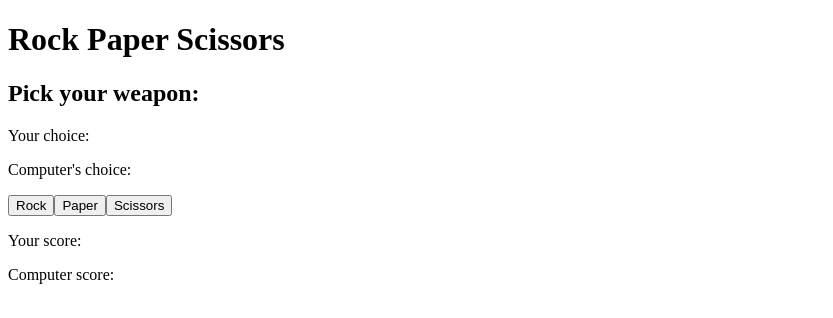
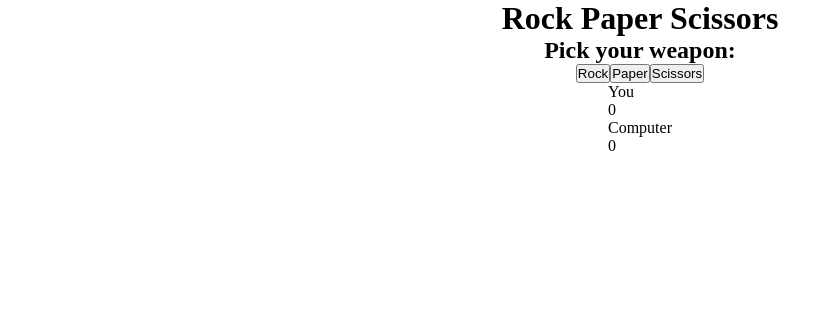
Before and after one commit to abegail/odin-rock-paper-scissors, a plain HTML site: page index.html in a window 1280 px wide. Both pictures are taken after a click on the button "Start Game". Shown: the whole page, without its empty margins (0-833 px from the left). Drawn offline with Linux system fonts and the light colour scheme.

Commit message:
Update interface

```diff
--- a/index.html
+++ b/index.html
@@ -3,13 +3,26 @@
 <head>
     <meta charset="UTF-8">
     <title>Rock Paper Scissors</title>
+    <link rel="stylesheet" href="style.css">
     <script src="script.js" defer></script>
 </head>
 <body>
     <h1>Rock Paper Scissors</h1>
     <h2 id="message">Human vs. Computer</h2>
+    <div id="weaponsContainer"></div>
+    <div id="statsContainer">
+        <div id="humanStats">
+            <div class="player"></div>
+            <div class="score"></div>
+            <div class="selection"></div>
+        </div>
+        <div id="computerStats">
+            <div class="player"></div>
+            <div class="score"></div>
+            <div class="selection"></div>
+        </div>
+    </div>
     <div id="weaponChoice"></div>
-    <div id="choiceContainer"></div>
     <div id="score"></div>
     <button id="newGame">Start Game</button>
 
--- a/script.js
+++ b/script.js
@@ -1,13 +1,20 @@
+// Map html elements
 const body = document.querySelector('body');
 const message = document.querySelector('#message');
-const weaponChoice = document.querySelector('#weaponChoice');
-const choiceContainer = document.querySelector('#choiceContainer');
-const score = document.querySelector('#score');
-const humanChoice = document.createElement('p');
-const computerChoice = document.createElement('p');
-const humanScore = document.createElement('p');
-const computerScore = document.createElement('p');
+const weaponsContainer = document.querySelector('#weaponsContainer');
+const statsContainer = document.querySelector('#statsContainer');
 
+// Game stats (score, weapon selection)
+const humanStats = document.querySelector('#humanStats');
+const computerStats = document.querySelector('#computerStats');
+const humanPlayer = document.querySelector('#humanStats>.player');
+const humanPlayerScore = document.querySelector('#humanStats>.score');
+const humanPlayerSelection = document.querySelector('#humanStats>.selection');
+const computerPlayer = document.querySelector('#computerStats>.player');
+const computerPlayerScore = document.querySelector('#computerStats>.score');
+const computerPlayerSelection = document.querySelector('#computerStats>.selection');
+
+// Create weapon selection
 const rock = document.createElement('button');
 rock.textContent = "Rock";
 const paper = document.createElement('button');
@@ -16,6 +23,9 @@ const scissors = document.createElement('button');
 scissors.textContent = "Scissors";
 
 // Translate button clicks
+const startButton = document.querySelector('#newGame');
+startButton.addEventListener('click', startGame);
+
 rock.addEventListener('click', () => {
     playRound('rock');
 });
@@ -31,43 +41,36 @@ scissors.addEventListener('click', () => {
 let humanScoreNumber = 0;
 let computerScoreNumber = 0;
 
-const startButton = document.querySelector('#newGame');
-startButton.addEventListener('click', startGame);
-
 function startGame() {
     // Transition to game page
     message.textContent = "Pick your weapon:"
-    body.removeChild(startButton);
-
-    //Create choice summary
-    humanChoice.textContent = 'Your choice: ';
-    computerChoice.textContent = 'Computer\'s choice: ';
-    weaponChoice.appendChild(humanChoice);
-    weaponChoice.appendChild(computerChoice);
-
-    //Create score tally
-    humanScore.textContent = 'Your score: ';
-    computerScore.textContent = 'Computer score: ';
-    score.appendChild(humanScore);
-    score.appendChild(computerScore);
 
     // Create weapon buttons
-    choiceContainer.appendChild(rock);
-    choiceContainer.appendChild(paper);
-    choiceContainer.appendChild(scissors);
+    weaponsContainer.appendChild(rock);
+    weaponsContainer.appendChild(paper);
+    weaponsContainer.appendChild(scissors);
+
+    // Show stats
+    humanPlayer.textContent = 'You';
+    computerPlayer.textContent = 'Computer';
+
+    humanPlayerScore.textContent = humanScoreNumber;
+    computerPlayerScore.textContent = computerScoreNumber;
+
+    body.removeChild(startButton);
 }
 
 function playRound(playerSelection) {
     computerSelection = getComputerChoice();
     let result = message.textContent = compareWeapons(playerSelection, computerSelection);
-    humanChoice.textContent = `Your choice: ${playerSelection}`;
-    computerChoice.textContent = `Computer\'s choice: ${computerSelection}`;
+    humanPlayerSelection.textContent = playerSelection;
+    computerPlayerSelection.textContent = computerSelection;
 
     // Increment and update scores
     if (result.includes("win")) humanScoreNumber += 1;
     else if (result.includes("lose")) computerScoreNumber += 1;
-    humanScore.textContent = `Your score: ${humanScoreNumber}`;
-    computerScore.textContent = `Computer score: ${computerScoreNumber}`;
+    humanPlayerScore.textContent = humanScoreNumber;
+    computerPlayerScore.textContent = computerScoreNumber;
 
     checkEndGame();
 }
@@ -83,11 +86,9 @@ function checkEndGame() {
     }
 
     if (gameOver) {
-        weaponChoice.removeChild(humanChoice);
-        weaponChoice.removeChild(computerChoice);
-        choiceContainer.removeChild(rock);
-        choiceContainer.removeChild(paper);
-        choiceContainer.removeChild(scissors);
+        weaponsContainer.removeChild(rock);
+        weaponsContainer.removeChild(paper);
+        weaponsContainer.removeChild(scissors);
         startButton.textContent = 'New Game';
         body.appendChild(startButton);
         humanScoreNumber = 0;
--- /dev/null
+++ b/style.css
@@ -0,0 +1,10 @@
+* {
+    margin: 0;
+    padding: 0;
+}
+
+body {
+    display: flex;
+    flex-direction: column;
+    align-items: center;
+}
```
